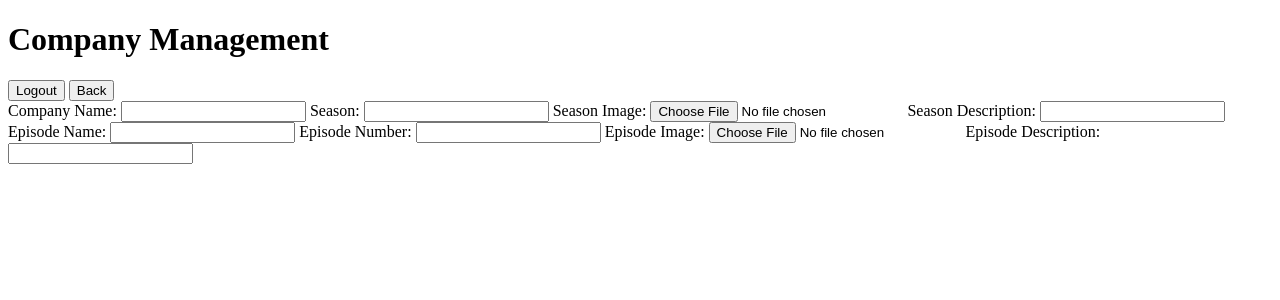
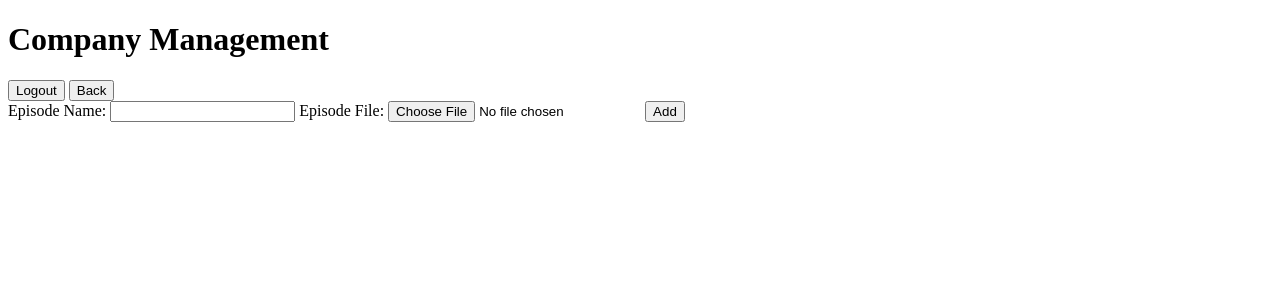
Before and after one commit to shawnbaughcodes/wrestle_coast, a Django app: template company/templates/company/index.html in a window 1280 px wide. Shown: the top 300 px of the page. Run offline with Django 3.2, Linux system fonts and the light colour scheme; the template is opened without the code that fills it, so the values that code supplies are empty.

Commit message:
Edited company index page. Setup html to accept css edited views to almost send and recieve s3 data.

```diff
--- a/company/templates/company/index.html
+++ b/company/templates/company/index.html
@@ -8,23 +8,27 @@
         <h1>Company Management</h1><a href="/company/logout"><button>Logout</button></a>
         <a href="/browse"><button>Back</button></a>
         <div class="add_videos_form">
-            <form class="add_videos" action="/add_video" method="post">
-                Company Name:
+            <form enctype="multipart/form-data" class="add_videos" action="/company/add_video" method="post">
+                {% csrf_token %}
+                <!-- Company Name:
                 <input type="text" name="name">
                 Season:
-                <input type="text" name="name">
+                <input type="text" name="season_name">
                 Season Image:
-                <input type="file" name="image">
+                <input type="file" name="season_image">
                 Season Description:
-                <input type="text" name="description">
+                <input type="text" name="season_description"> -->
                 Episode Name:
-                <input type="text" name="name">
-                Episode Number:
-                <input type="text" name="number">
+                <input type="text" name="episode_name">
+                <!-- Episode Number:
+                <input type="text" name="episode_number">
                 Episode Image:
-                <input type="file" name="image">
-                Episode Description:
-                <input type="text" name="description">
+                <input type="file" name="episode_image"> -->
+                <!-- Episode Description:
+                <input type="text" name="episode_description"> -->
+                Episode File:
+                <input type="file" name="episode_file">
+                <input type="submit" value="Add">
 
             </form>
         </div>
--- a/company/urls.py
+++ b/company/urls.py
@@ -4,5 +4,6 @@ from . import views
 urlpatterns = [
     url(r'^$', views.index, name = 'company_home'),
     url(r'^logout$', views.logout, name = 'company_logout'),
+    url(r'^add_video$', views.add_video, name = 'add_video'),
 
 ]
--- a/login_and_registration/templates/login_and_registration/index.html
+++ b/login_and_registration/templates/login_and_registration/index.html
@@ -4,6 +4,7 @@
         <meta charset="utf-8">
         <title>Wrestle Coast</title>
         {%load staticfiles%}
+        <link rel="stylesheet" href="{% static 'login_and_registration/css/style.css' %}" charset="utf-8">
     </head>
     <body>
         <h1>Front One Page</h1>
--- a/login_and_registration/views.py
+++ b/login_and_registration/views.py
@@ -1,5 +1,5 @@
 from django.shortcuts import render, redirect
-from .models import *
+from .models import User
 from django.contrib import messages
 # Create your views here.
 def current_user(request):
--- a/main/settings.py
+++ b/main/settings.py
@@ -60,6 +60,8 @@ TEMPLATES = [
         },
     },
 ]
+
+
 
 WSGI_APPLICATION = 'main.wsgi.application'
 
```
Also changed, not shown: company/views.py (+43 -1 lines), login_and_registration/static/login_and_registration/css/style.css (added, +9 -0 lines), asd.jpg (added), asdf.jpg (added), asfd.jpg (added), 4 other files.
